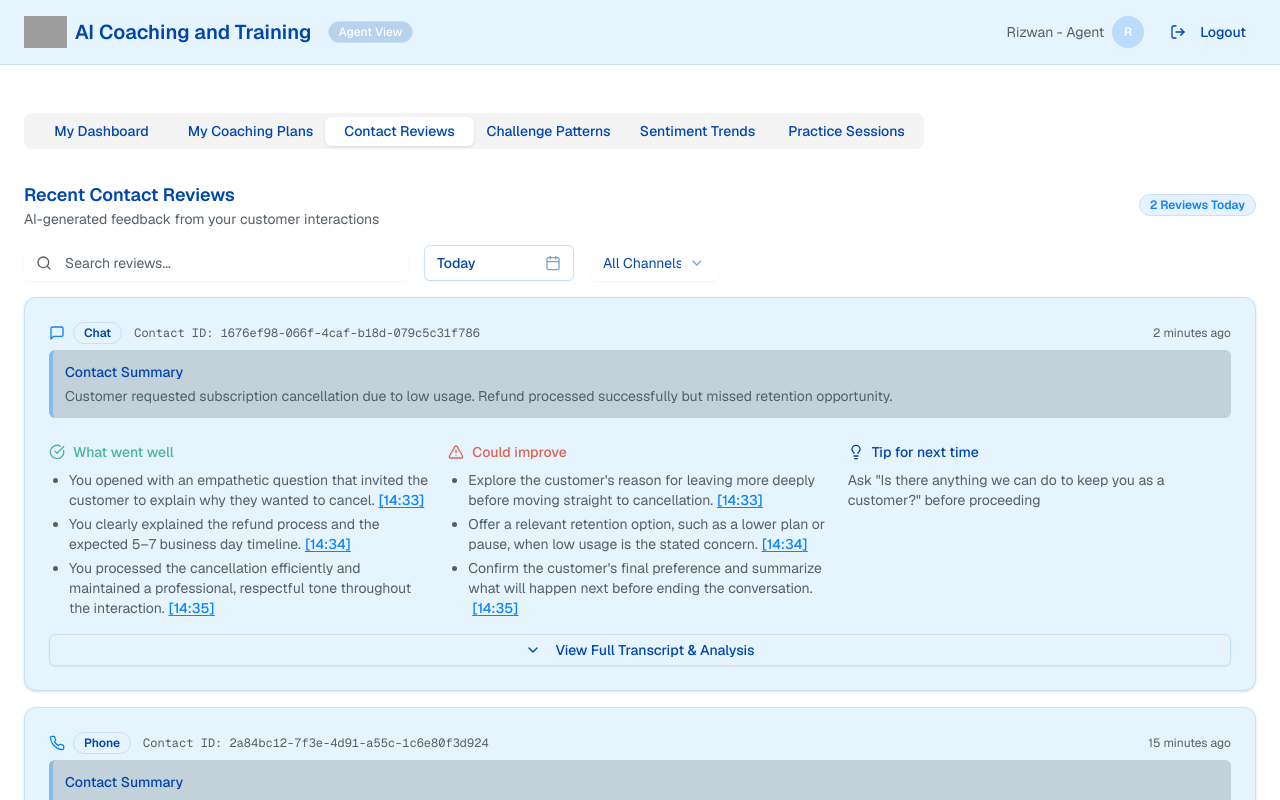
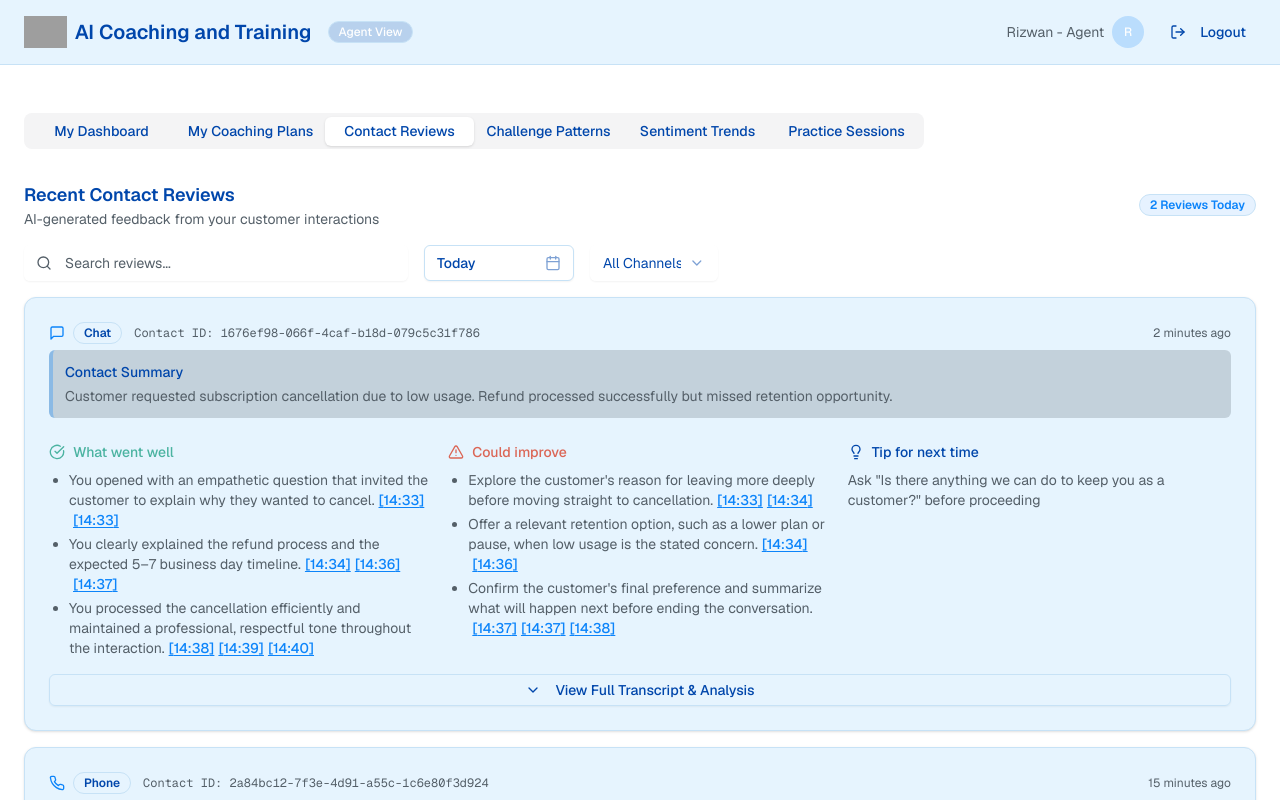
Before and after one commit to rizwanakhtar01/TrAIna-AI-Coaching-and-Training, a Next.js app: page /agent-dashboard in a window 1280 px wide. Both pictures are taken after a click on the button "View All Reviews". Shown: the top 800 px of the page. Built offline with nearby package versions, Linux system fonts and the light colour scheme; grey boxes are pictures that could not be loaded.

Commit message:
Update dashboard components and contact review card logic
Replit-Commit-Author: Agent

```diff
--- a/components/ai-coaching-dashboard.tsx
+++ b/components/ai-coaching-dashboard.tsx
@@ -237,16 +237,21 @@ export function AiCoachingDashboard({ onLogout, onSwitchToSupervisor }: AiCoachi
                         You opened with an empathetic question that invited the
                         customer to explain why they wanted to cancel.
                         {messageReference("14:33", 1)}
+                        {messageReference("14:33", 2)}
                       </li>
                       <li>
                         You clearly explained the refund process and the
                         expected 5–7 business day timeline.
                         {messageReference("14:34", 3)}
+                        {messageReference("14:36", 5)}
+                        {messageReference("14:41", 11)}
                       </li>
                       <li>
                         You processed the cancellation efficiently and
                         maintained a professional, respectful tone.
                         {messageReference("14:35", 4)}
+                        {messageReference("14:39", 7)}
+                        {messageReference("14:43", 14)}
                       </li>
                     </ul>
                   </div>
@@ -261,16 +266,21 @@ export function AiCoachingDashboard({ onLogout, onSwitchToSupervisor }: AiCoachi
                         Explore the customer's reason for leaving more deeply
                         before moving straight to cancellation.
                         {messageReference("14:33", 2)}
+                        {messageReference("14:34", 3)}
                       </li>
                       <li>
                         Offer a relevant retention option, such as a lower plan
                         or pause, when low usage is the concern.
                         {messageReference("14:34", 3)}
+                        {messageReference("14:37", 5)}
+                        {messageReference("14:38", 7)}
                       </li>
                       <li>
                         Confirm the customer's final preference and summarize
                         the next steps before ending the conversation.
                         {messageReference("14:35", 4)}
+                        {messageReference("14:39", 8)}
+                        {messageReference("14:42", 13)}
                       </li>
                     </ul>
                   </div>
--- a/components/contact-review-card.tsx
+++ b/components/contact-review-card.tsx
@@ -105,11 +105,20 @@ interface ContactReview {
 
 const feedbackMessageReferences: Record<
   string,
-  { whatWentWell: number[]; couldImprove: number[] }
+  { whatWentWell: number[][]; couldImprove: number[][] }
 > = {
-  "1": { whatWentWell: [1, 3, 4], couldImprove: [2, 3, 4] },
-  "2": { whatWentWell: [2, 4, 4], couldImprove: [2, 4, 4] },
-  "3": { whatWentWell: [1, 1, 4], couldImprove: [0, 2, 4] },
+  "1": {
+    whatWentWell: [[1, 2], [3, 5, 7], [9, 11, 14]],
+    couldImprove: [[2, 3], [3, 5], [7, 8, 9]],
+  },
+  "2": {
+    whatWentWell: [[0, 2], [2, 4], [4]],
+    couldImprove: [[1, 2], [2, 4], [4]],
+  },
+  "3": {
+    whatWentWell: [[1, 3], [1, 2], [4]],
+    couldImprove: [[0, 2], [2, 3], [3, 4]],
+  },
 };
 
 const sampleReviews: ContactReview[] = [
@@ -821,18 +830,20 @@ function ContactReviewCard({
     setMessageToFocus({ index: messageIndex });
   };
 
-  const renderMessageReference = (
+  const renderMessageReferences = (
     category: "whatWentWell" | "couldImprove",
     feedbackIndex: number,
   ) => {
-    const messageIndex =
-      feedbackMessageReferences[review.id]?.[category][feedbackIndex] ?? 0;
+    const messageIndexes =
+      feedbackMessageReferences[review.id]?.[category][feedbackIndex] ?? [];
+
+    return messageIndexes.map((messageIndex, referenceIndex) => {
       const timestamp = review.transcript[messageIndex]?.timestamp;
-
       if (!timestamp) return null;
 
       return (
         <button
+          key={`${messageIndex}-${referenceIndex}`}
           type="button"
           onClick={() => openTranscriptMessage(messageIndex)}
           className="ml-1 inline rounded-sm font-medium text-primary underline underline-offset-2 hover:text-primary/80 focus-visible:outline-none focus-visible:ring-2 focus-visible:ring-ring"
@@ -841,6 +852,7 @@ function ContactReviewCard({
           [{timestamp}]
         </button>
       );
+    });
   };
 
   const getChannelIcon = (channel: string) => {
@@ -935,7 +947,7 @@ function ContactReviewCard({
               {review.whatWentWell.map((point, index) => (
                 <li key={index}>
                   {point}
-                  {renderMessageReference("whatWentWell", index)}
+                  {renderMessageReferences("whatWentWell", index)}
                 </li>
               ))}
             </ul>
@@ -950,7 +962,7 @@ function ContactReviewCard({
               {review.couldImprove.map((point, index) => (
                 <li key={index}>
                   {point}
-                  {renderMessageReference("couldImprove", index)}
+                  {renderMessageReferences("couldImprove", index)}
                 </li>
               ))}
             </ul>
--- a/components/supervisor-dashboard.tsx
+++ b/components/supervisor-dashboard.tsx
@@ -117,14 +117,32 @@ interface ContactReview {
 
 const supervisorFeedbackMessageReferences: Record<
   string,
-  { whatWentWell: number[]; couldImprove: number[] }
+  { whatWentWell: number[][]; couldImprove: number[][] }
 > = {
-  "1": { whatWentWell: [1, 3, 4], couldImprove: [2, 3, 4] },
-  "2": { whatWentWell: [2, 4, 4], couldImprove: [2, 4, 4] },
-  "3": { whatWentWell: [1, 1, 4], couldImprove: [0, 2, 4] },
-  "4": { whatWentWell: [1, 1, 3], couldImprove: [3, 2, 3] },
-  "5": { whatWentWell: [2, 2, 2], couldImprove: [3, 3, 3] },
-  "6": { whatWentWell: [2, 2, 1], couldImprove: [2, 2, 3] },
+  "1": {
+    whatWentWell: [[1, 2], [3, 5, 7], [9, 11, 14]],
+    couldImprove: [[2, 3], [3, 5], [7, 8, 9]],
+  },
+  "2": {
+    whatWentWell: [[0, 2], [2, 4], [4]],
+    couldImprove: [[1, 2], [2, 4], [4]],
+  },
+  "3": {
+    whatWentWell: [[1, 3], [1, 2], [4]],
+    couldImprove: [[0, 2], [2, 3], [3, 4]],
+  },
+  "4": {
+    whatWentWell: [[1, 2], [1, 3], [3]],
+    couldImprove: [[2, 3], [1, 2], [3]],
+  },
+  "5": {
+    whatWentWell: [[0, 2], [2, 3], [0, 2]],
+    couldImprove: [[1, 2], [2, 3], [0, 2]],
+  },
+  "6": {
+    whatWentWell: [[1, 2], [2, 3], [1, 2]],
+    couldImprove: [[1, 2], [2], [2, 3]],
+  },
 };
 
 // Comprehensive data models for supervisor dashboard
@@ -1159,20 +1177,22 @@ export function SupervisorDashboard({ onLogout, onSwitchToAgent }: SupervisorDas
       setMessageToFocus({ index: messageIndex });
     };
 
-    const renderMessageReference = (
+    const renderMessageReferences = (
       category: "whatWentWell" | "couldImprove",
       feedbackIndex: number,
     ) => {
-      const messageIndex =
+      const messageIndexes =
         supervisorFeedbackMessageReferences[review.id]?.[category][
           feedbackIndex
-        ] ?? 0;
+        ] ?? [];
+
+      return messageIndexes.map((messageIndex, referenceIndex) => {
         const timestamp = review.transcript[messageIndex]?.timestamp;
-
         if (!timestamp) return null;
 
         return (
           <button
+            key={`${messageIndex}-${referenceIndex}`}
             type="button"
             onClick={() => openTranscriptMessage(messageIndex)}
             className="ml-1 inline rounded-sm font-medium underline underline-offset-2 hover:opacity-80 focus-visible:outline-none focus-visible:ring-2 focus-visible:ring-ring"
@@ -1181,6 +1201,7 @@ export function SupervisorDashboard({ onLogout, onSwitchToAgent }: SupervisorDas
             [{timestamp}]
           </button>
         );
+      });
     };
 
     const getChannelIcon = (channel: string) => {
@@ -1328,7 +1349,7 @@ export function SupervisorDashboard({ onLogout, onSwitchToAgent }: SupervisorDas
                   {review.whatWentWell.map((point, index) => (
                     <li key={index}>
                       {point}
-                      {renderMessageReference("whatWentWell", index)}
+                      {renderMessageReferences("whatWentWell", index)}
                     </li>
                   ))}
                 </ul>
@@ -1341,7 +1362,7 @@ export function SupervisorDashboard({ onLogout, onSwitchToAgent }: SupervisorDas
                   {review.couldImprove.map((point, index) => (
                     <li key={index}>
                       {point}
-                      {renderMessageReference("couldImprove", index)}
+                      {renderMessageReferences("couldImprove", index)}
                     </li>
                   ))}
                 </ul>
```
Lines whose indentation alone changed are shown as unchanged.
